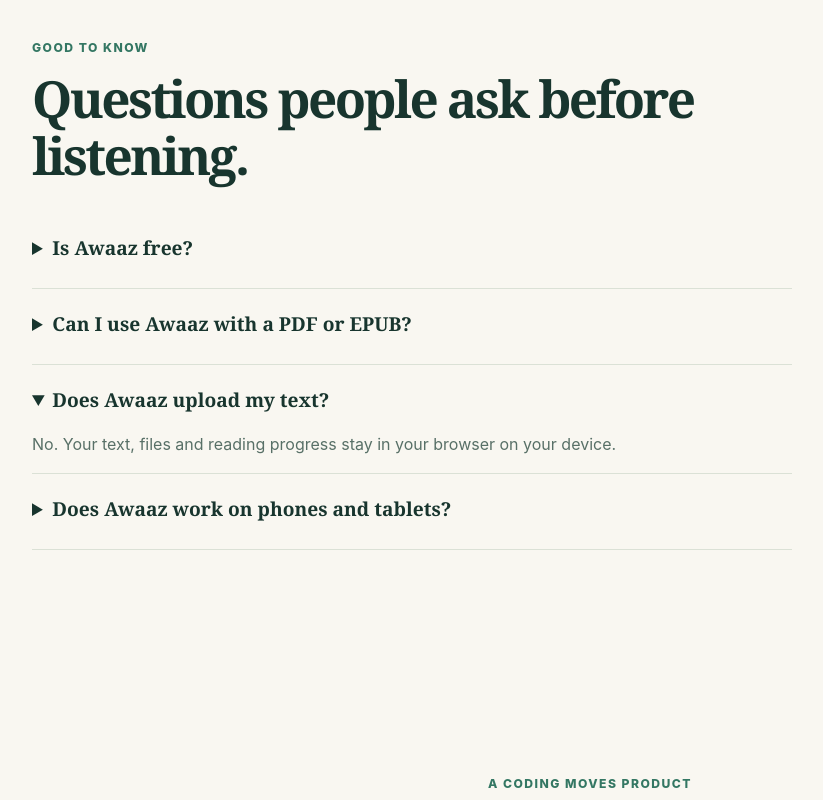
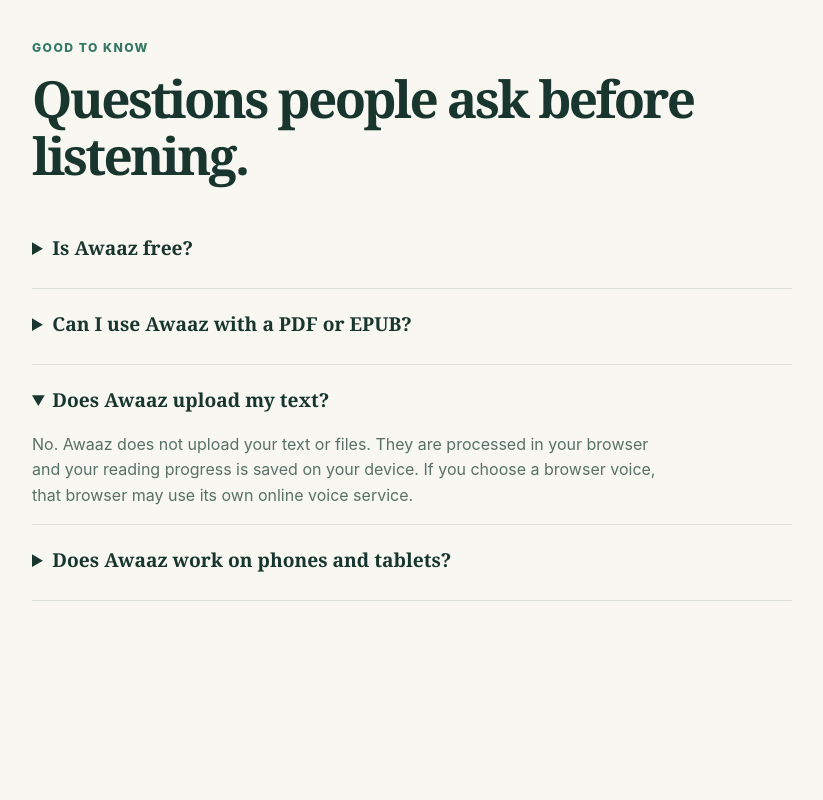
Before and after one commit to Coding-Moves/awaaz, a Next.js app: page / in a window 1280 px wide. Both pictures are taken after a click on the heading "Does Awaaz upload my text?". Shown: the part 2579-3379 px from the top of the page, without its empty margins (50-873 px from the left). Built offline with nearby package versions, Linux system fonts and the light colour scheme.

Commit message:
Clarify browser voice privacy

```diff
--- a/app/page.tsx
+++ b/app/page.tsx
@@ -47,7 +47,7 @@ const structuredData = {
           name: "Does Awaaz upload my text?",
           acceptedAnswer: {
             "@type": "Answer",
-            text: "No. Your text, files and reading progress stay in your browser on your device.",
+            text: "No. Awaaz does not upload your text or files. They are processed in your browser and your reading progress is saved on your device. If you choose a browser voice, that browser may use its own online voice service.",
           },
         },
         {
@@ -150,7 +150,7 @@ export default function Home() {
           </details>
           <details>
             <summary>Does Awaaz upload my text?</summary>
-            <p>No. Your text, files and reading progress stay in your browser on your device.</p>
+            <p>No. Awaaz does not upload your text or files. They are processed in your browser and your reading progress is saved on your device. If you choose a browser voice, that browser may use its own online voice service.</p>
           </details>
           <details>
             <summary>Does Awaaz work on phones and tablets?</summary>
```
